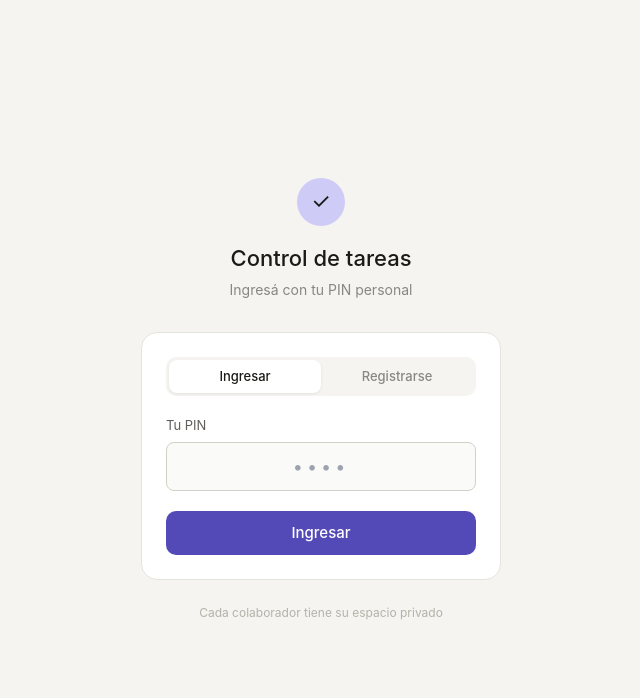
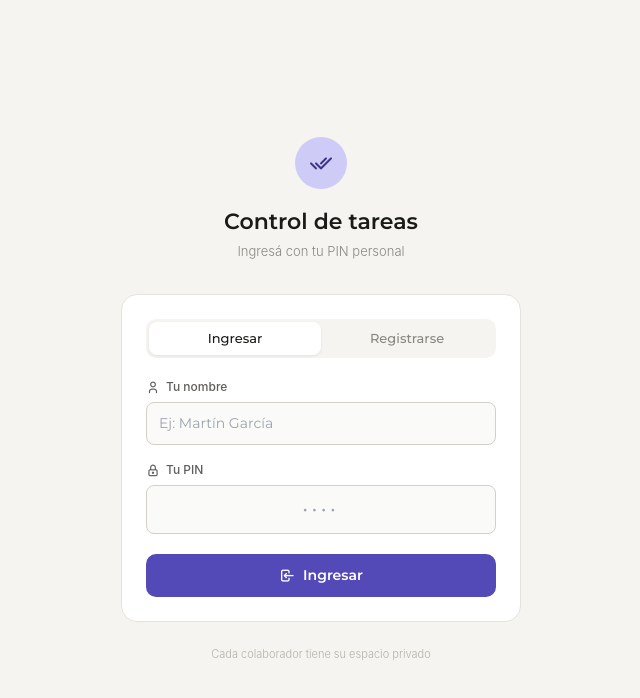
Before and after one commit to maxmferreyra/gestionTares_facturacion, a Next.js app: page / in a window 1280 px wide. Shown: the top 698 px of the page, without its empty margins (319-959 px from the left). Built offline with nearby package versions, Linux system fonts and the light colour scheme.

Commit message:
Update page.tsx

```diff
--- a/app/page.tsx
+++ b/app/page.tsx
@@ -14,7 +14,7 @@ export default function LoginPage() {
     e.preventDefault()
     setError('')
     if (pin.length < 4) { setError('El PIN debe tener al menos 4 dígitos'); return }
-    if (mode === 'register' && name.trim().length < 2) { setError('Ingresá tu nombre'); return }
+    if (name.trim().length < 2) { setError('Ingresá tu nombre'); return }
     setLoading(true)
     try {
       const res = await fetch('/api/login', {
@@ -34,22 +34,23 @@ export default function LoginPage() {
   }
 
   return (
-    <div style={{ minHeight: '100vh', display: 'flex', alignItems: 'center', justifyContent: 'center', padding: '1rem' }}>
-      <div style={{ width: '100%', maxWidth: '360px' }}>
+    <div style={{ width: '100%', display: 'flex', alignItems: 'center', justifyContent: 'center', minHeight: '100vh', padding: '1rem' }}>
+      <div style={{ width: '100%', maxWidth: 400 }}>
 
         <div style={{ textAlign: 'center', marginBottom: '2rem' }}>
-          <div style={{ width: 48, height: 48, borderRadius: '50%', background: '#CECBF6', display: 'flex', alignItems: 'center', justifyContent: 'center', margin: '0 auto 1rem', fontSize: 22 }}>✓</div>
-          <h1 style={{ fontSize: 22, fontWeight: 500, marginBottom: 4 }}>Control de tareas</h1>
-          <p style={{ fontSize: 14, color: '#888780' }}>Ingresá con tu PIN personal</p>
+          <div style={{ width: 52, height: 52, borderRadius: '50%', background: '#CECBF6', display: 'flex', alignItems: 'center', justifyContent: 'center', margin: '0 auto 1rem' }}>
+            <i className="ti ti-checks" style={{ fontSize: 24, color: '#3C3489' }} />
+          </div>
+          <h1 style={{ fontSize: 22, fontWeight: 600, marginBottom: 4, fontFamily: 'Montserrat, sans-serif' }}>Control de tareas</h1>
+          <p style={{ fontSize: 13, color: '#888780', fontWeight: 300 }}>Ingresá con tu PIN personal</p>
         </div>
 
         <div style={{ background: 'white', borderRadius: 16, border: '0.5px solid #e5e3db', padding: '1.5rem' }}>
-
-          {/* Mode toggle */}
           <div style={{ display: 'flex', background: '#f5f4f0', borderRadius: 10, padding: 3, marginBottom: '1.25rem' }}>
             {(['login', 'register'] as const).map(m => (
               <button key={m} onClick={() => { setMode(m); setError('') }}
                 style={{ flex: 1, padding: '7px 0', borderRadius: 8, border: 'none', cursor: 'pointer', fontSize: 13, fontWeight: 500,
+                  fontFamily: 'Montserrat, sans-serif',
                   background: mode === m ? 'white' : 'transparent',
                   color: mode === m ? '#1a1a18' : '#888780',
                   boxShadow: mode === m ? '0 1px 3px rgba(0,0,0,0.08)' : 'none',
@@ -60,37 +61,38 @@ export default function LoginPage() {
           </div>
 
           <form onSubmit={handleSubmit}>
-            {mode === 'register' && (
-              <div style={{ marginBottom: '1rem' }}>
-                <label style={{ display: 'block', fontSize: 13, color: '#5f5e5a', marginBottom: 6 }}>Tu nombre</label>
-                <input value={name} onChange={e => setName(e.target.value)} placeholder="Ej: Martín García"
-                  style={{ width: '100%', padding: '10px 12px', borderRadius: 8, border: '0.5px solid #d3d1c7', fontSize: 14, outline: 'none', background: '#fafaf8' }} />
-              </div>
-            )}
+            <div style={{ marginBottom: '1rem' }}>
+              <label style={{ display: 'flex', alignItems: 'center', gap: 6, fontSize: 12, color: '#5f5e5a', marginBottom: 6, fontWeight: 500 }}>
+                <i className="ti ti-user" style={{ fontSize: 14 }} /> Tu nombre
+              </label>
+              <input value={name} onChange={e => setName(e.target.value)} placeholder="Ej: Martín García"
+                style={{ width: '100%', padding: '10px 12px', borderRadius: 8, border: '0.5px solid #d3d1c7', fontSize: 14, outline: 'none', background: '#fafaf8', fontFamily: 'Montserrat, sans-serif' }} />
+            </div>
 
             <div style={{ marginBottom: '1.25rem' }}>
-              <label style={{ display: 'block', fontSize: 13, color: '#5f5e5a', marginBottom: 6 }}>
+              <label style={{ display: 'flex', alignItems: 'center', gap: 6, fontSize: 12, color: '#5f5e5a', marginBottom: 6, fontWeight: 500 }}>
+                <i className="ti ti-lock" style={{ fontSize: 14 }} />
                 {mode === 'login' ? 'Tu PIN' : 'Elegí un PIN (4–8 dígitos)'}
               </label>
               <input value={pin} onChange={e => setPin(e.target.value.replace(/\D/g, '').slice(0, 8))}
                 type="password" inputMode="numeric" placeholder="••••"
-                style={{ width: '100%', padding: '10px 12px', borderRadius: 8, border: '0.5px solid #d3d1c7', fontSize: 18, letterSpacing: 4, outline: 'none', background: '#fafaf8', textAlign: 'center' }} />
+                style={{ width: '100%', padding: '10px 12px', borderRadius: 8, border: '0.5px solid #d3d1c7', fontSize: 18, letterSpacing: 4, outline: 'none', background: '#fafaf8', textAlign: 'center', fontFamily: 'Montserrat, sans-serif' }} />
             </div>
 
             {error && (
-              <div style={{ background: '#FCEBEB', color: '#A32D2D', fontSize: 13, padding: '8px 12px', borderRadius: 8, marginBottom: '1rem' }}>
-                {error}
+              <div style={{ background: '#FCEBEB', color: '#A32D2D', fontSize: 13, padding: '8px 12px', borderRadius: 8, marginBottom: '1rem', display: 'flex', alignItems: 'center', gap: 6 }}>
+                <i className="ti ti-alert-circle" style={{ fontSize: 15 }} /> {error}
               </div>
             )}
 
             <button type="submit" disabled={loading}
-              style={{ width: '100%', padding: '11px', borderRadius: 10, border: 'none', background: '#534AB7', color: 'white', fontSize: 15, fontWeight: 500, cursor: loading ? 'not-allowed' : 'pointer', opacity: loading ? 0.7 : 1 }}>
-              {loading ? 'Cargando...' : mode === 'login' ? 'Ingresar' : 'Crear cuenta'}
+              style={{ width: '100%', padding: '11px', borderRadius: 10, border: 'none', background: '#534AB7', color: 'white', fontSize: 14, fontWeight: 600, cursor: loading ? 'not-allowed' : 'pointer', opacity: loading ? 0.7 : 1, fontFamily: 'Montserrat, sans-serif', display: 'flex', alignItems: 'center', justifyContent: 'center', gap: 8 }}>
+              {loading ? <><i className="ti ti-loader-2" style={{ fontSize: 16 }} /> Cargando...</> : <><i className="ti ti-login" style={{ fontSize: 16 }} /> {mode === 'login' ? 'Ingresar' : 'Crear cuenta'}</>}
             </button>
           </form>
         </div>
 
-        <p style={{ textAlign: 'center', fontSize: 12, color: '#b4b2a9', marginTop: '1.5rem' }}>
+        <p style={{ textAlign: 'center', fontSize: 11, color: '#b4b2a9', marginTop: '1.5rem', fontWeight: 300 }}>
           Cada colaborador tiene su espacio privado
         </p>
       </div>
```
